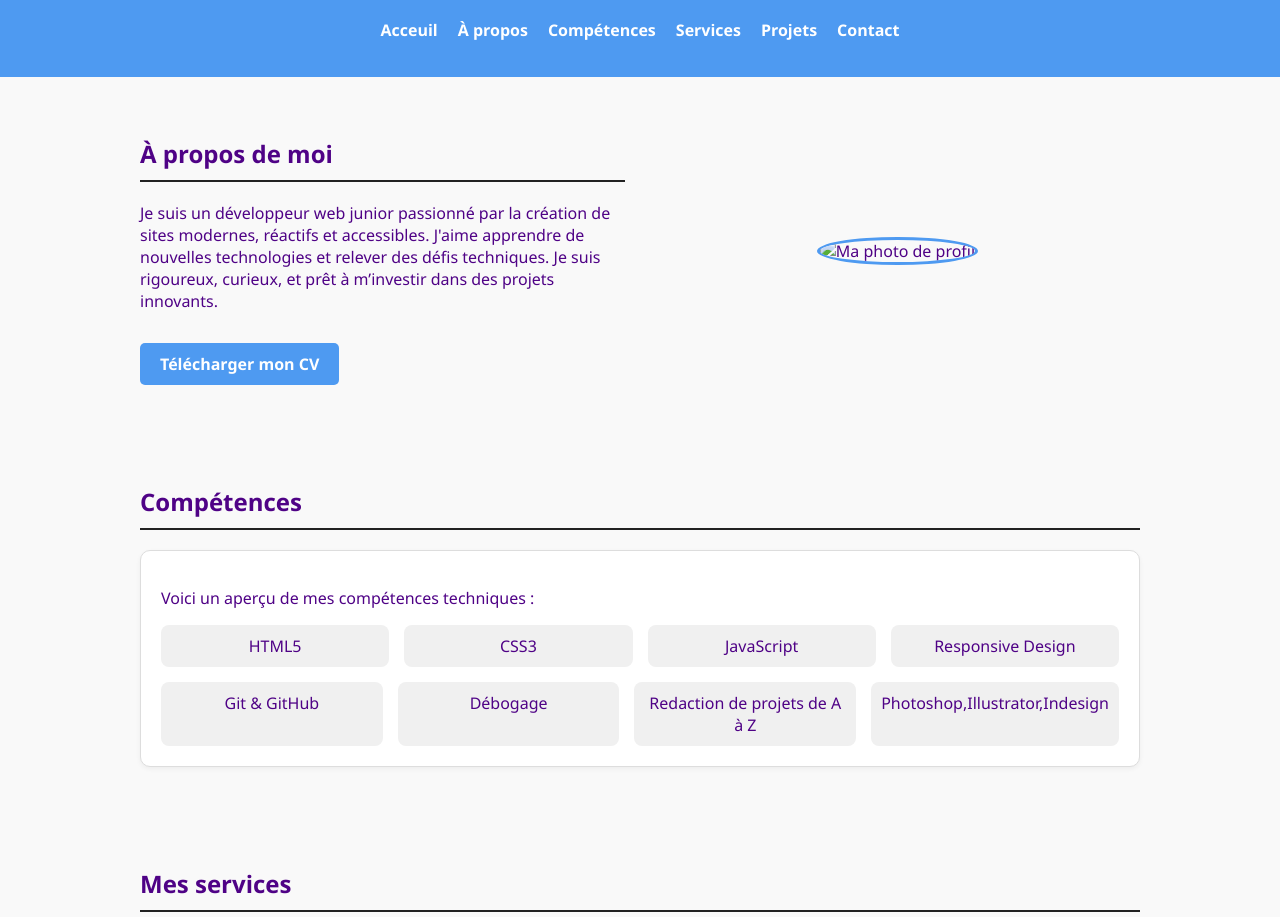
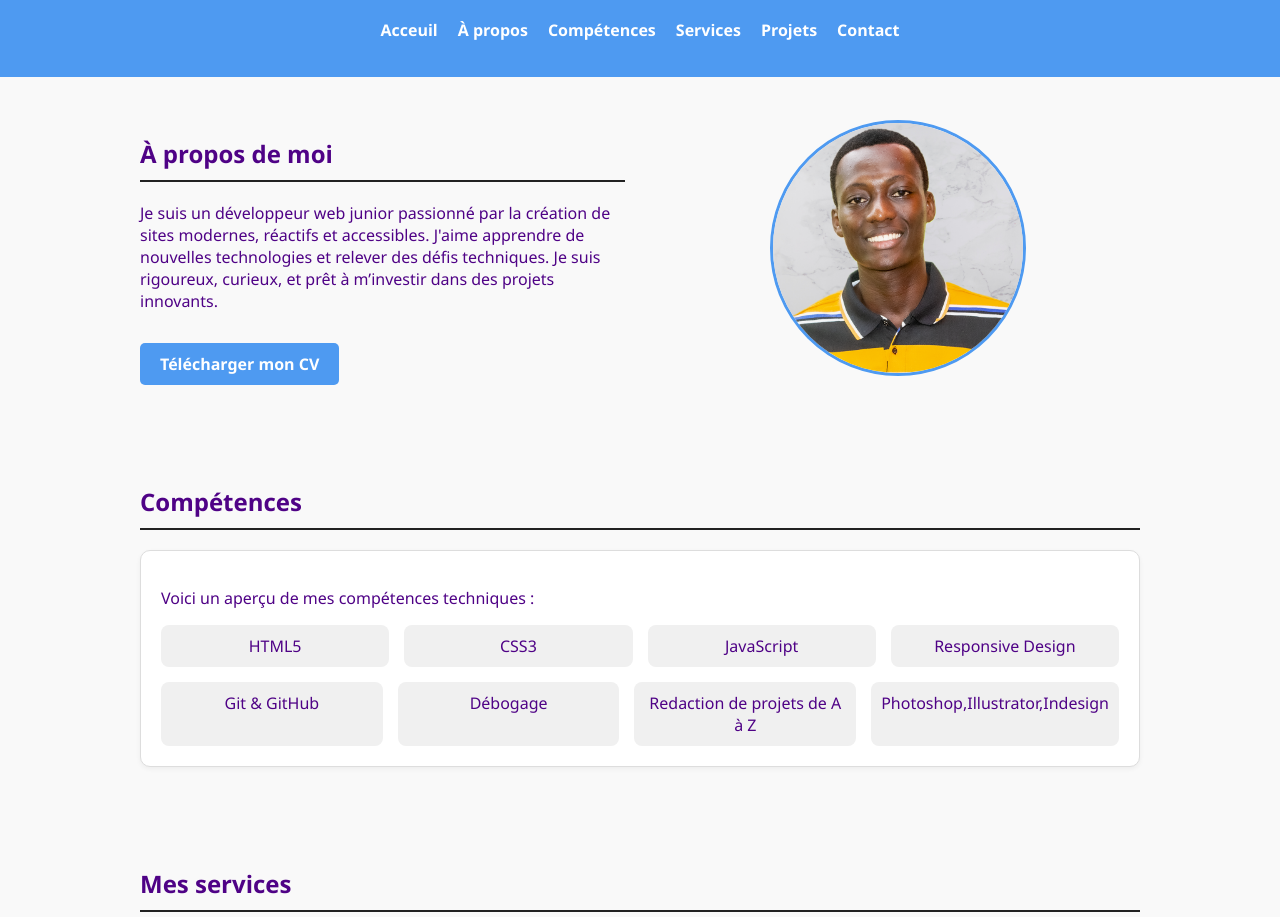
Before and after one commit to renel05/renel, a plain HTML site: page index.html in a window 1280 px wide. Shown: the part 887-1804 px from the top of the page. Drawn offline with Linux system fonts and the light colour scheme; files whose address does not match are found by name.

Commit message:
Mise à jour du fichier HTML

```diff
--- a/index.html
+++ b/index.html
@@ -261,7 +261,7 @@
 
     </div>
     <div class="about-img">
-      <img src="C:\Users\RENEL LANDO\Desktop\Exercice1\Portfolio\renel photo.png" alt="Ma photo de profil">
+      <img src="C:\Users\RENEL LANDO\Desktop\Exercice1\Portfolio\photo.png" alt="Ma photo de profil">
     </div>
   </section>
 
```
